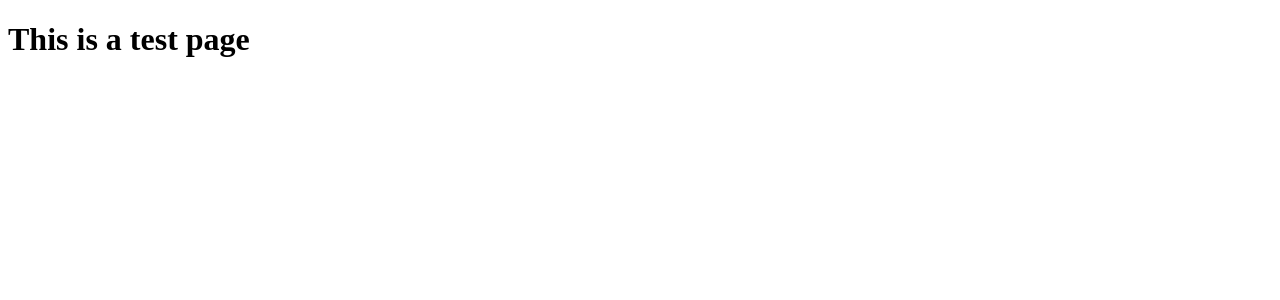
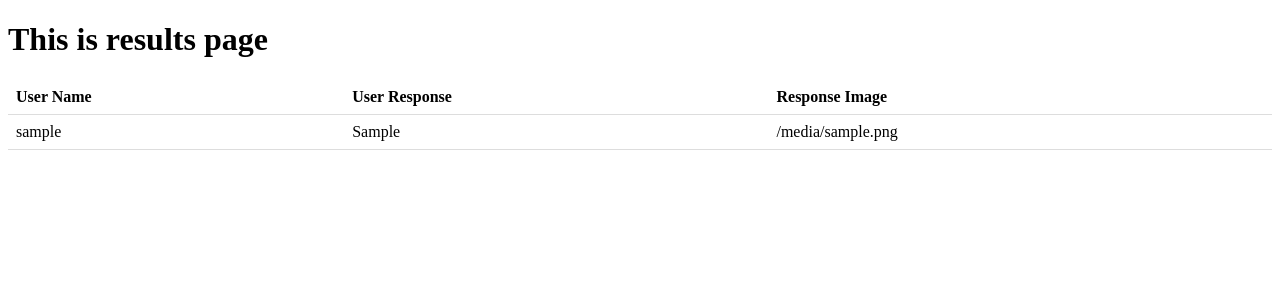
Before and after one commit to varun2602/pixeltech, a Django app: page /result in a window 1280 px wide. Shown: the top 300 px of the page. Run offline with Django 4.2, Linux system fonts and the light colour scheme; tables that the repository leaves empty hold one stand-in row (Sample ...); a database or web service that is not in the repository returns one stand-in record (Sample ...); data that the repository does not hold is empty.

Commit message:
Test commit 7

```diff
--- a/imageapp/templates/results.html
+++ b/imageapp/templates/results.html
@@ -38,6 +38,7 @@ td {
     <title>Results</title>
 </head>
 <body>
+  <h1>This is results page</h1>
     <table>
         <thead>
           <tr>
--- a/imageapp/views.py
+++ b/imageapp/views.py
@@ -157,21 +157,21 @@ def test(request):
 @csrf_exempt
 def result(request):
     if request.method == 'GET':
-        # user = request.user.username
-        # print(user)
-        # data = {
-        #     'user_name':user
-        # }
-        # json_data = json.dumps(data)
-        # # r = requests.get(url = 'https://pixeltech.onrender.com/img/get_data/', data = json_data)
+        user = request.user.username
+        print(user)
+        data = {
+            'user_name':user
+        }
+        json_data = json.dumps(data)
+        r = requests.get(url = 'https://pixeltech.onrender.com/img/get_data/', data = json_data)
         # r = requests.post(url = 'https://pixeltech.onrender.com/img/test')
 
-        # response = r.json()
-        # context = {'response':response}
-        return render(request, 'test.html')
-
+        response = r.json()
         # context = {'response':response}
         # return render(request, 'test.html')
+
+        context = {'response':response}
+        return render(request, 'results.html', context)
 
 @csrf_exempt
 def test_route(request):
```
